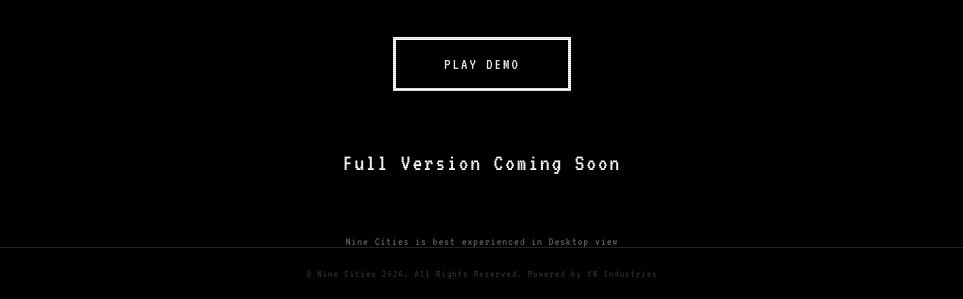
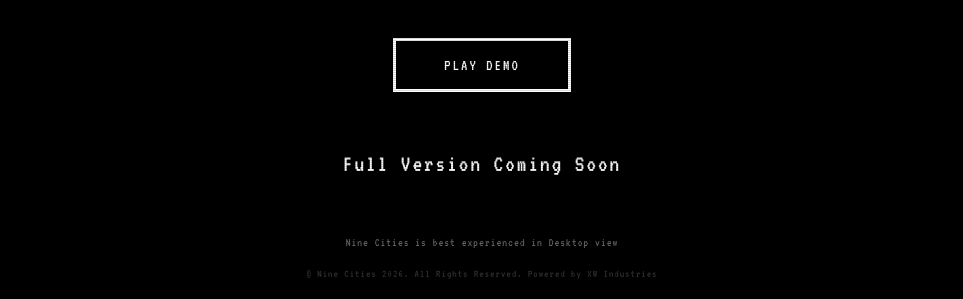
Before and after one commit to xanderw123/ninecities, a website: page index.html in a window 1280 px wide. Shown: the part 505-804 px from the top of the page, without its empty margins (158-1121 px from the left). Drawn offline with Linux system fonts and the light colour scheme; a web font is replaced by a local one.

Commit message:
Add files via upload

```diff
--- a/index.html
+++ b/index.html
@@ -104,7 +104,6 @@
             color: #333;
             text-align: center;
             letter-spacing: 1px;
-            border-top: 1px solid #222;
             width: 100%;
         }
 
```
